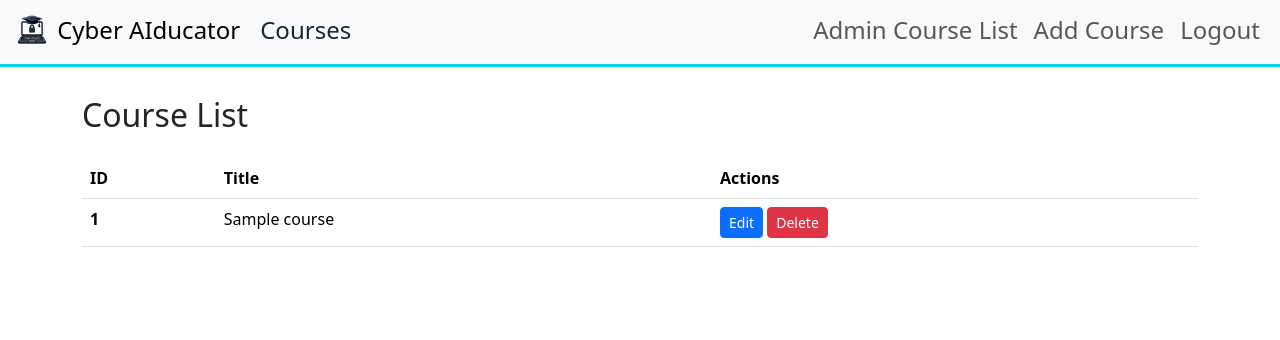
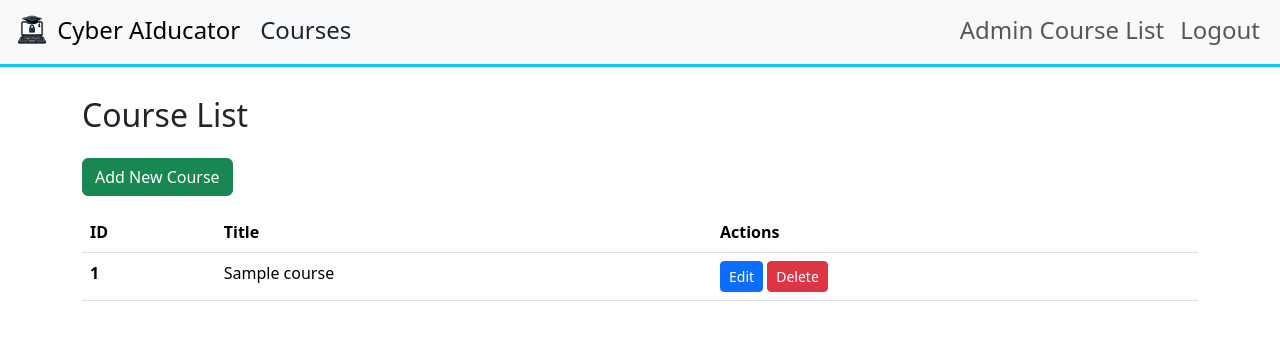
Before and after one commit to Cyber-Tutor/Cyber-Tutor-Backend, a Django app: page /admin_course_list/ in a window 1280 px wide. Shown: the top 340 px of the page. Run offline with Django 5.2, Linux system fonts and the light colour scheme; a user stored in the database is signed in; tables that the repository leaves empty hold one stand-in row (values such as "Sample post").

Commit message:
Change: Placed button for adding a course, reduced navbar redundancy

```diff
--- a/app_adminDashboard/templates/admin_course_list.html
+++ b/app_adminDashboard/templates/admin_course_list.html
@@ -5,6 +5,9 @@
 {% block content %}
   <div class="container my-5 pt-5">
     <h2 class="mb-4">Course List</h2>
+    <div class="mb-3">
+      <a href="{% url 'add_course' %}" class="btn btn-success">Add New Course</a>
+    </div>
     <table class="table">
       <thead>
         <tr>
--- a/templates/base.html
+++ b/templates/base.html
@@ -29,7 +29,6 @@
             {% if user.is_authenticated %}
               {% if user.is_staff %}
                 <a class="nav-item nav-link nav-font-size" href="{% url 'admin_course_list' %}">Admin Course List</a>
-                <a class="nav-item nav-link nav-font-size" href="{% url 'add_course' %}">Add Course</a>
               {% endif %}
               <form action="{% url 'logout' %}" method="post" class="nav-item align-items-center d-flex">
                 {% csrf_token %}
```
